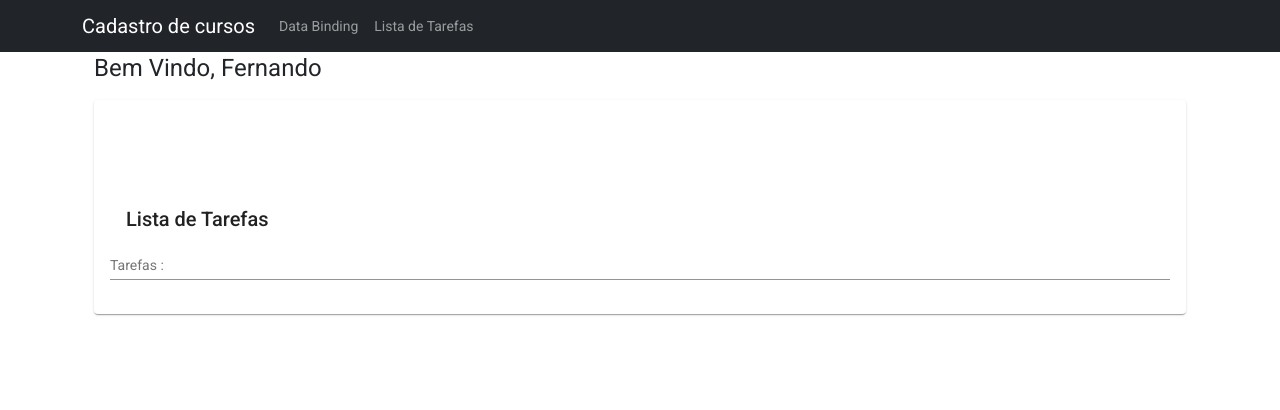
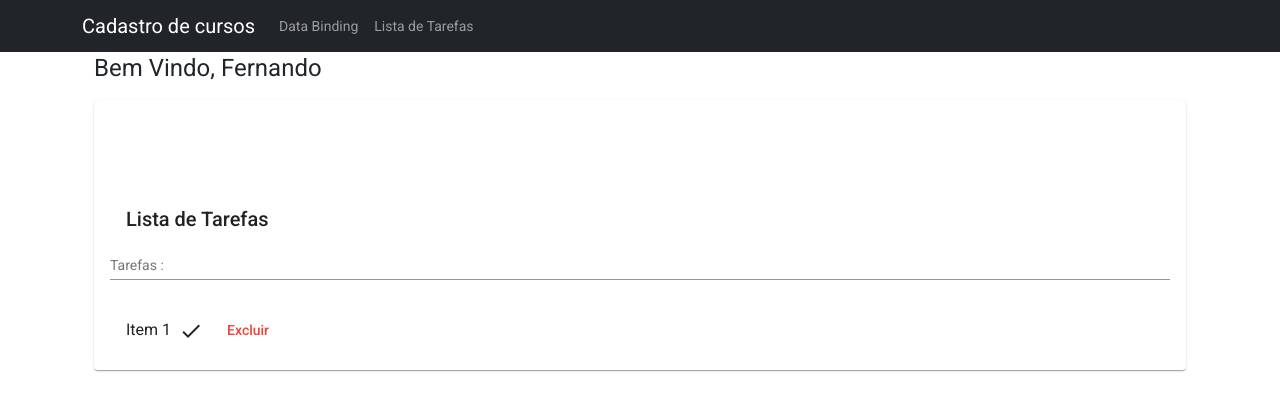
Before and after one commit to 740fernando/componentes-angular, an Angular app in the folder workspace/todo-project/: page /todo in a window 1280 px wide. Shown: the top 410 px of the page. Built offline with nearby package versions, Linux system fonts and the light colour scheme.

Commit message:
Desenvolvendo o componente todo-item - Parte 1

```diff
--- /dev/null
+++ b/workspace/todo-project/src/app/pages/todo/todo-item/todo-item.component.html
@@ -0,0 +1,7 @@
+<mat-list-item role="listitem">
+    Item 1
+    <button mat-icon-button aria label="Marca como concluido">
+        <mat-icon>done</mat-icon>
+    </button>
+    <button mat-button color="warn">Excluir</button>
+</mat-list-item>
--- /dev/null
+++ b/workspace/todo-project/src/app/pages/todo/todo-item/todo-item.component.ts
@@ -0,0 +1,15 @@
+import { Component, OnInit } from '@angular/core';
+
+@Component({
+  selector: 'app-todo-item',
+  templateUrl: './todo-item.component.html',
+  styleUrls: ['./todo-item.component.css']
+})
+export class TodoItemComponent implements OnInit {
+
+  constructor() { }
+
+  ngOnInit(): void {
+  }
+
+}
--- a/workspace/todo-project/src/app/pages/todo/todo-list/todo-list.component.html
+++ b/workspace/todo-project/src/app/pages/todo/todo-list/todo-list.component.html
@@ -10,5 +10,8 @@
             <mat-label>Tarefas : </mat-label>
             <input type="text" #todo matInput placeholder="Digite sua tarefa" (keyup.enter)="addTodo(todo.value); todo.value=''">
         </mat-form-field>
+        <mat-list role="list">
+            <app-todo-item></app-todo-item>
+        </mat-list>
     </mat-card-content>
 </mat-card>
--- a/workspace/todo-project/src/app/pages/todo/todo-list/todo-list.component.ts
+++ b/workspace/todo-project/src/app/pages/todo/todo-list/todo-list.component.ts
@@ -17,6 +17,6 @@ export class TodoListComponent implements OnInit {
   addTodo(title : string){
     const id = this.todos.length+1;
     this.todos.push(new Todo(id, title, false));
-    console.log(this.todos)
+    console.log(this.todos);
   }
 }
```
Also changed, not shown: workspace/todo-project/src/app/app.module.ts (+10 -2 lines), workspace/todo-project/src/app/pages/todo/todo-item/todo-item.component.css (added), 1 other file (tests, documents, lock files or other folders).
